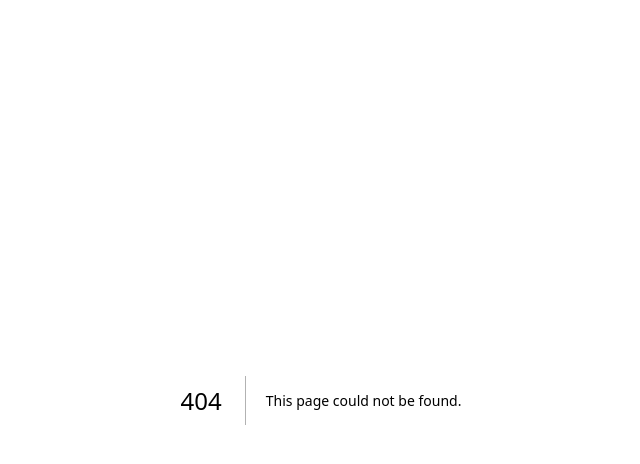
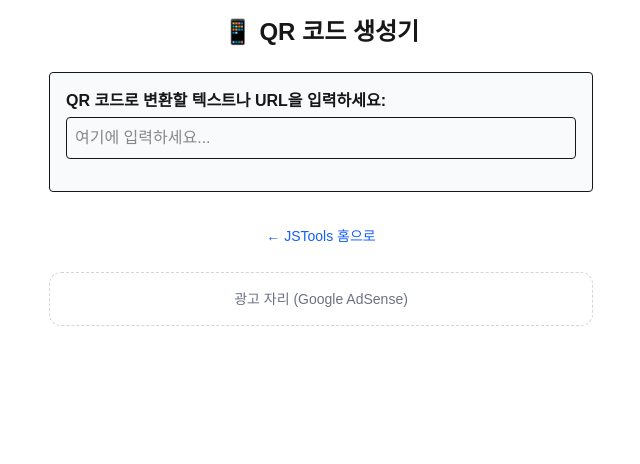
Before and after one commit to baezzaes/jstools, a Next.js app: page /tools/qrcode-generator in a window 1280 px wide. Before the commit this address had no page. Shown: the top 464 px of the page, without its empty margins (319-959 px from the left). Built offline with nearby package versions, Linux system fonts and the light colour scheme.

Commit message:
qc코드생성기 추가

```diff
--- a/package.json
+++ b/package.json
@@ -13,8 +13,11 @@
     "@types/next": "^8.0.7",
     "next": "15.2.4",
     "next-sitemap": "^4.2.3",
+    "qrcode": "^1.5.4",
+    "qrcode.react": "^4.2.0",
     "react": "^19.0.0",
-    "react-dom": "^19.0.0"
+    "react-dom": "^19.0.0",
+    "react-qr-code": "^2.0.15"
   },
   "devDependencies": {
     "@eslint/eslintrc": "^3",
--- a/src/app/page.tsx
+++ b/src/app/page.tsx
@@ -60,6 +60,18 @@ export default function Home() {
           </a>
         </div>
 
+        <div className="border rounded-xl p-4 shadow-sm space-y-2">
+          <h2 className="text-xl font-semibold">📱 QR 코드 생성기</h2>
+          <p className="text-sm text-gray-600">
+            입력한 텍스트나 URL을 QR 코드로 변환해주는 도구입니다.
+          </p>
+          <a
+            href="/tools/qr-code-generator"
+            className="inline-block mt-2 px-4 py-2 bg-black text-white rounded hover:bg-gray-800 transition"
+          >
+            사용하기
+          </a>
+        </div>
 
       </section>
 
--- /dev/null
+++ b/src/app/tools/qrcode-generator/page.tsx
@@ -0,0 +1,49 @@
+'use client'
+
+import { useState } from 'react'
+import QRCode from 'react-qr-code'  // react-qr-code 라이브러리 임포트
+import Link from 'next/link'
+
+export default function QRCodeGenerator() {
+  const [inputText, setInputText] = useState('')
+
+  const handleInputChange = (e: React.ChangeEvent<HTMLInputElement>) => {
+    setInputText(e.target.value)
+  }
+
+  return (
+    <div className="max-w-xl mx-auto p-4 space-y-6">
+      <h1 className="text-2xl font-bold text-center">📱 QR 코드 생성기</h1>
+
+      <div className="space-y-4 border p-4 rounded bg-gray-50">
+        <div>
+          <label className="font-semibold">QR 코드로 변환할 텍스트나 URL을 입력하세요:</label>
+          <input
+            type="text"
+            value={inputText}
+            onChange={handleInputChange}
+            className="w-full p-2 border rounded mt-1"
+            placeholder="여기에 입력하세요..."
+          />
+        </div>
+
+        <div className="text-center mt-4">
+          {/* QR 코드 출력 */}
+          {inputText && (
+            <QRCode value={inputText} size={256} />
+          )}
+        </div>
+      </div>
+
+      <div className="text-center mt-8">
+        {/* Link 컴포넌트로 홈으로 이동 */}
+        <Link href="/" className="text-sm text-blue-600 hover:underline">← JSTools 홈으로</Link>
+      </div>
+
+      {/* 광고 영역 */}
+      <div className="border border-dashed border-gray-300 p-4 text-center text-sm text-gray-500 rounded-xl">
+        광고 자리 (Google AdSense)
+      </div>
+    </div>
+  )
+}
```
Also changed, not shown: 2 other files (tests, documents, lock files or other folders).
